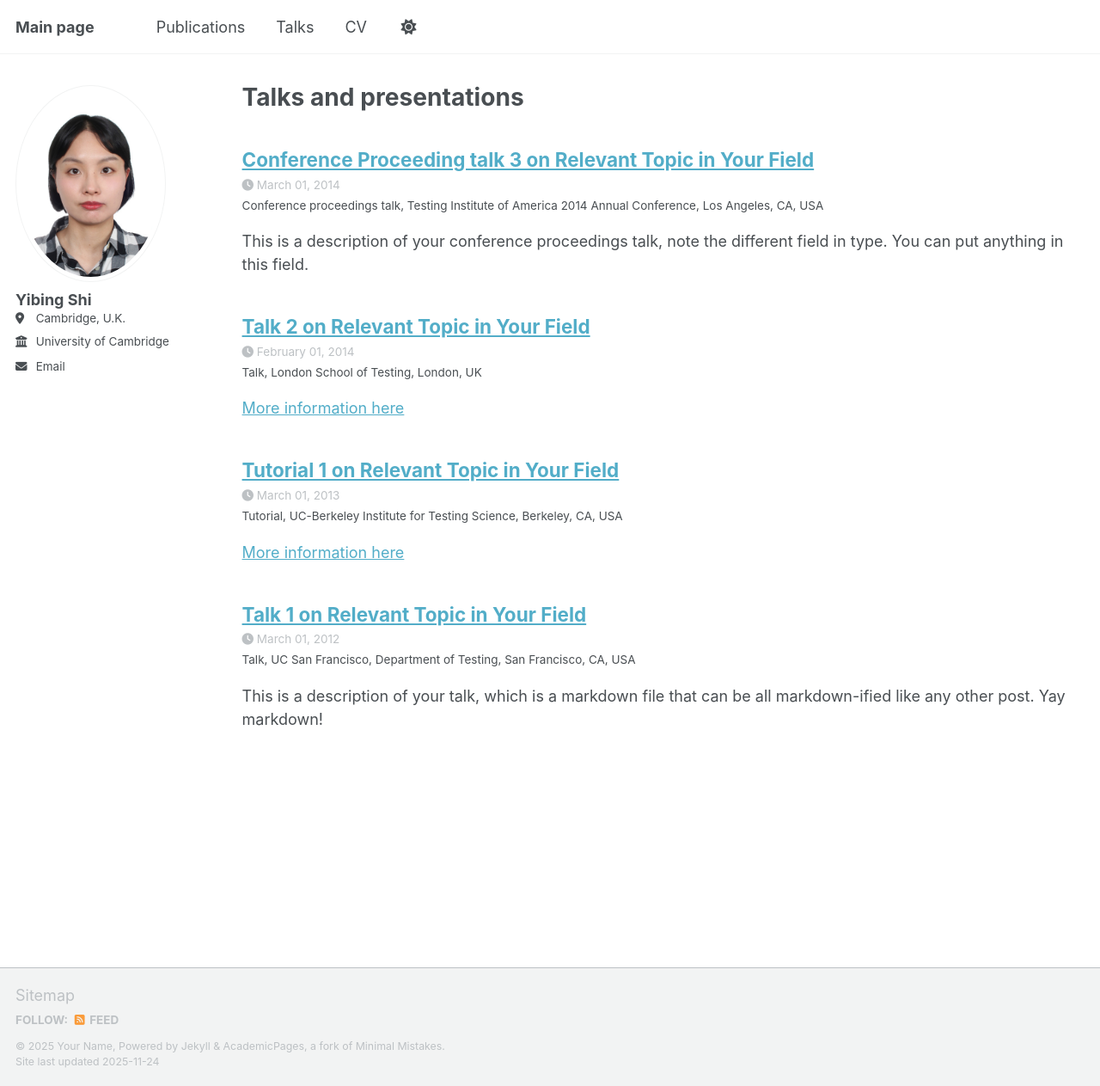
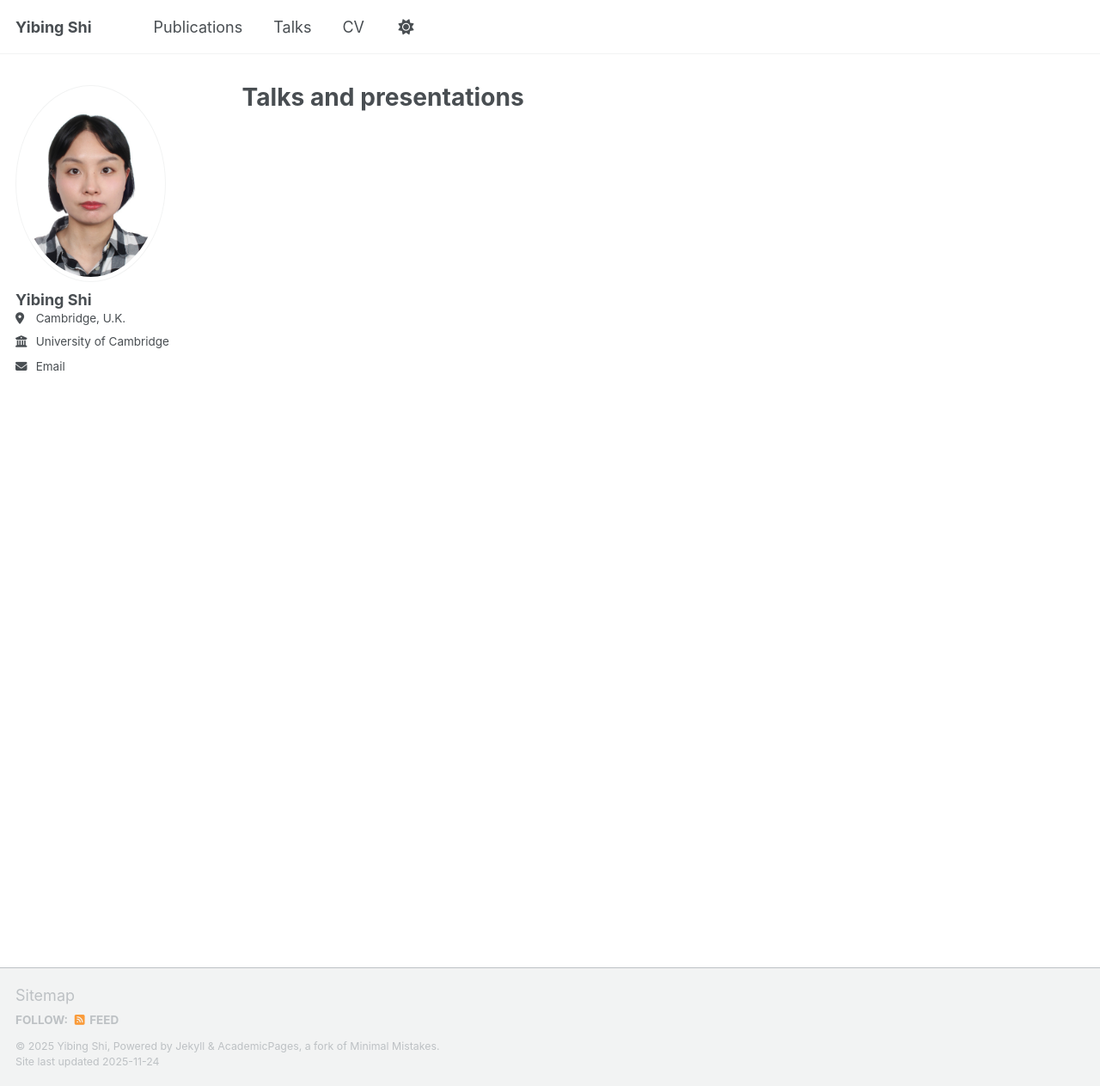
Before and after one commit to yibingshi418/yibingshi418.github.io, a Jekyll site: the page built from _pages/talks.html, in a window 1280 px wide and 1263 px high. Shown: the whole window at 86% size. Built offline with Jekyll 4.4.1, drawn with Linux system fonts in a browser that asks for light colours; a script that is not in the unit is left out; part of the change alters nothing that is shown.

Commit message:
Update _config.yml

```diff
--- a/_config.yml
+++ b/_config.yml
@@ -1,111 +1,67 @@
-# Welcome to Jekyll!
-#
-# This config file is meant for settings that affect your entire site, values
-# which you are expected to set up once and rarely need to edit after that.
-# For technical reasons, this file is *NOT* reloaded automatically when you use
-# `jekyll serve -l -H localhost`. If you change this file, please restart the
-# server process.
+# Basic Site Settings
+locale      : "en-US"
+site_theme  : "default"
+title       : "Yibing Shi"
+title_separator : "-"
+name        : &name "Yibing Shi"
+description : &description "PhD candidate in Linguistics at the University of Cambridge"
+url         : "https://yibingshi418.github.io"
+baseurl     : ""
+repository  : "yibingshi418/yibingshi418.github.io"
 
-# Basic Site Settings
-locale                   : "en-US"
-site_theme               : "default" # Currently available options are "default", "air"
-title                    : "Main page"
-title_separator          : "-"
-name                     : &name "Your Name"
-description              : &description "Your Name's academic portfolio"   # Update this with a general description of your site, this is the default if not overridden by a page
-url                      : https://yibingshi418.github.io # The base hostname & protocol for your site e.g. "https://[your GitHub username].github.io",
-                                                           # or if you already have some other page hosted on Github then use "https://[your GitHub username].github.io/[Your Repo Name]"
-baseurl                  : "" # the subpath of your site, e.g. "/blog"
-repository               : "academicpages/academicpages.github.io"
+# Site Author (sidebar profile)
+author:
+  avatar   : "yibing.JPG"
+  name     : "Yibing Shi"
+  location : "Cambridge, U.K."
+  employer : "University of Cambridge"
+  email    : ""   # ← EMPTY so no mailto link will be created
 
-# Site Author - The following control what appear as part of the author content on the side bar.
-#               If a field is blank the icon and link will not appear, otherwise it will be shown.
-#               Additional customization can be done by editing /_includes/author-profile.html
-author:
-  # Biographic information
-  avatar           : "yibing.JPG"
-  name             : "Yibing Shi"
-  location         : "Cambridge, U.K."
-  employer         : "University of Cambridge"
-  email            : "ys538@cam.ac.uk"
-
-# Publication Category - The following the list of publication categories and their headings
+# Publication categories
 publication_category:
   books:
-    title: 'Books'
+    title: "Books"
   manuscripts:
-    title: 'Journal Articles'
+    title: "Journal Articles"
   conferences:
-    title: 'Conference Papers'
+    title: "Conference Papers"
 
 # Site Settings
-teaser                   :  # filename of teaser fallback teaser image placed in /images/ for social media previews
-breadcrumbs              : false # true, false (default)
-words_per_minute         : 160
-future                   : true
-read_more                : "disabled" # if enabled, adds "Read more" links to excerpts
-talkmap_link             : false      #change to true to add link to talkmap on talks page
+breadcrumbs      : false
+words_per_minute : 160
+future           : true
+read_more        : "disabled"
+talkmap_link     : false
+
 comments:
-  provider               : # false (default), "disqus", "discourse", "facebook", "google-plus", "staticman", "custom"
-  disqus:
-    shortname            :
-  discourse:
-    server               : # https://meta.discourse.org/t/embedding-discourse-comments-via-javascript/31963 , e.g.: meta.discourse.org
-  facebook:
-    appid                :
-    num_posts            : # 5 (default)
-    colorscheme          : # "light" (default), "dark"
-staticman:
-  allowedFields          : ['name', 'email', 'url', 'message']
-  branch                 : "gh-pages" # "master", "gh-pages"
-  commitMessage          : "New comment."
-  filename               : comment-{@timestamp}
-  format                 : "yml"
-  moderation             : true
-  path                   : "_data/comments/{options.slug}"
-  requiredFields         : ['name', 'email', 'message']
-  transforms:
-    email                : "md5"
-  generatedFields:
-    date:
-      type               : "date"
-      options:
-        format           : "iso8601" # "iso8601" (default), "timestamp-seconds", "timestamp-milliseconds"
+  provider :  # disabled
+
 atom_feed:
-  hide                   : false     # change to true to hide the RSS feed in the footer
-  path                   : # blank (default) uses feed.xml
+  hide : false
 
-
-# SEO Related
+# SEO & Social (disabled)
 google_site_verification :
 bing_site_verification   :
 alexa_site_verification  :
 yandex_site_verification :
 
+twitter:
+  username : &twitter
+facebook:
+  username :
+og_image       :
+og_description :
 
-# Social Sharing
-twitter:
-  username               : &twitter
-facebook:
-  username               :
-  app_id                 :
-  publisher              :
-og_image                 :  # Social media default site image
-og_description           :  # Social media default site image description
-# For specifying social profiles
-# - https://developers.google.com/structured-data/customize/social-profiles
 social:
-  type                   : # Person or Organization (defaults to Person)
-  name                   : # If the user or organization name differs from the site's name
-  links: # An array of links to social media profiles
+  type  :
+  name  :
+  links : []   # ← IMPORTANT: empty social links (no icons)
 
-
-# Analytics
+# Analytics (disabled)
 analytics:
-  provider               :  "false" # false (default), "google", "google-universal", "google-analytics-4", "custom"
+  provider : "false"
   google:
-    tracking_id          :
-
+    tracking_id :
 
 # Reading Files
 include:
@@ -113,144 +69,70 @@ include:
   - _pages
   - files
 exclude:
-  - "*.sublime-project"
-  - "*.sublime-workspace"
   - .asset-cache
   - .bundle
   - .github
   - .jekyll-assets-cache
   - .sass-cache
-  - assets/js/_main.js
-  - assets/js/plugins
-  - assets/js/vendor
-  - CHANGELOG
-  - Capfile
-  - config
-  - Dockerfile
-  - Gemfile
-  - Gruntfile.js
-  - gulpfile.js
-  - LICENSE
-  - local
-  - log
   - node_modules
-  - package.json*
-  - Rakefile
-  - README
-  - tmp
   - vendor
 keep_files:
   - .git
   - .svn
-encoding: "utf-8"
-markdown_ext: "markdown,mkdown,mkdn,mkd,md"
 
+encoding     : "utf-8"
+markdown_ext : "markdown,mkdown,mkdn,mkd,md"
 
 # Conversion
-markdown: kramdown
-highlighter: rouge
-lsi: false
-excerpt_separator: "\n\n"
-incremental: false
-
+markdown          : kramdown
+highlighter       : rouge
+lsi               : false
+excerpt_separator : "\n\n"
+incremental       : false
 
 # Markdown Processing
 kramdown:
-  input: GFM
-  hard_wrap: false
-  auto_ids: true
-  footnote_nr: 1
-  entity_output: as_char
-  toc_levels: 1..6
-  smart_quotes: lsquo,rsquo,ldquo,rdquo
-  enable_coderay: false
+  input          : GFM
+  hard_wrap      : false
+  auto_ids       : true
+  footnote_nr    : 1
+  entity_output  : as_char
+  toc_levels     : 1..6
+  smart_quotes   : lsquo,rsquo,ldquo,rdquo
+  enable_coderay : false
 
+# Collections – only publications enabled
+collections:
+  publications:
+    output    : true
+    permalink : /:collection/:path/
 
-# These settings control the types of collections used by the template
-collections:
-  teaching:
-    output: true
-    permalink: /:collection/:path/
-  publications:
-    output: true
-    permalink: /:collection/:path/
-  portfolio:
-    output: true
-    permalink: /:collection/:path/
-  talks:
-    output: true
-    permalink: /:collection/:path/
+# Defaults
+defaults:
+  - scope:
+      path : ""
+      type : pages
+    values:
+      layout         : single
+      author_profile : true
 
-
-# These settings control how pages and collections are included in the site
-defaults:
-  # _posts
   - scope:
-      path: ""
-      type: posts
+      path : ""
+      type : publications
     values:
-      layout: single
-      author_profile: true
-      read_time: true
-      comments: true
-      share: true
-      related: true
-  # _pages
-  - scope:
-      path: ""
-      type: pages
-    values:
-      layout: single
-      author_profile: true
-  # _teaching
-  - scope:
-      path: ""
-      type: teaching
-    values:
-      layout: single
-      author_profile: true
-      share: true
-      comments: true
-  # _publications
-  - scope:
-      path: ""
-      type: publications
-    values:
-      layout: single
-      author_profile: true
-      share: true
-      comments: true
-  # _portfolio
-  - scope:
-      path: ""
-      type: portfolio
-    values:
-      layout: single
-      author_profile: true
-      share: true
-      comment: true
-  # _talks
-  - scope:
-      path: ""
-      type: talks
-    values:
-      layout: talk
-      author_profile: true
-      share: true
-
+      layout         : single
+      author_profile : true
+      share          : true
+      comments       : false
 
 # Sass/SCSS
 sass:
-  sass_dir: _sass
-  style: compressed # https://sass-lang.com/documentation/file.SASS_REFERENCE.html#output_style
-
+  sass_dir : _sass
+  style    : compressed
 
 # Outputting
-permalink: /:categories/:title/
-# paginate: 5 # amount of posts to show
-# paginate_path: /page:num/
-timezone: Etc/UTC # https://en.wikipedia.org/wiki/List_of_tz_database_time_zones
-
+permalink : /:categories/:title/
+timezone  : Etc/UTC
 
 # Plugins
 plugins:
@@ -261,7 +143,6 @@ plugins:
   - jekyll-redirect-from
   - jemoji
 
-# Mimic GitHub Pages with --safe
 whitelist:
   - jekyll-feed
   - jekyll-gist
@@ -270,38 +151,15 @@ whitelist:
   - jekyll-redirect-from
   - jemoji
 
-
 # Archives
-#  Type
-#  - GitHub Pages compatible archive pages built with Liquid ~> type: liquid (default)
-#  - Jekyll Archives plugin archive pages ~> type: jekyll-archives
-#  Path (examples)
-#  - Archive page should exist at path when using Liquid method or you can
-#    expect broken links (especially with breadcrumbs enabled)
-#  - <base_path>/tags/my-awesome-tag/index.html ~> path: /tags/
-#  - <base_path/categories/my-awesome-category/index.html ~> path: /categories/
-#  - <base_path/my-awesome-category/index.html ~> path: /
 category_archive:
-  type: liquid
-  path: /categories/
+  type : liquid
+  path : /categories/
 tag_archive:
-  type: liquid
-  path: /tags/
-# https://github.com/jekyll/jekyll-archives
-# jekyll-archives:
-#   enabled:
-#     - categories
-#     - tags
-#   layouts:
-#     category: archive-taxonomy
-#     tag: archive-taxonomy
-#   permalinks:
-#     category: /categories/:name/
-#     tag: /tags/:name/
-
+  type : liquid
+  path : /tags/
 
 # HTML Compression
-# - https://jch.penibelst.de/
 compress_html:
   clippings: all
   ignore:
```
